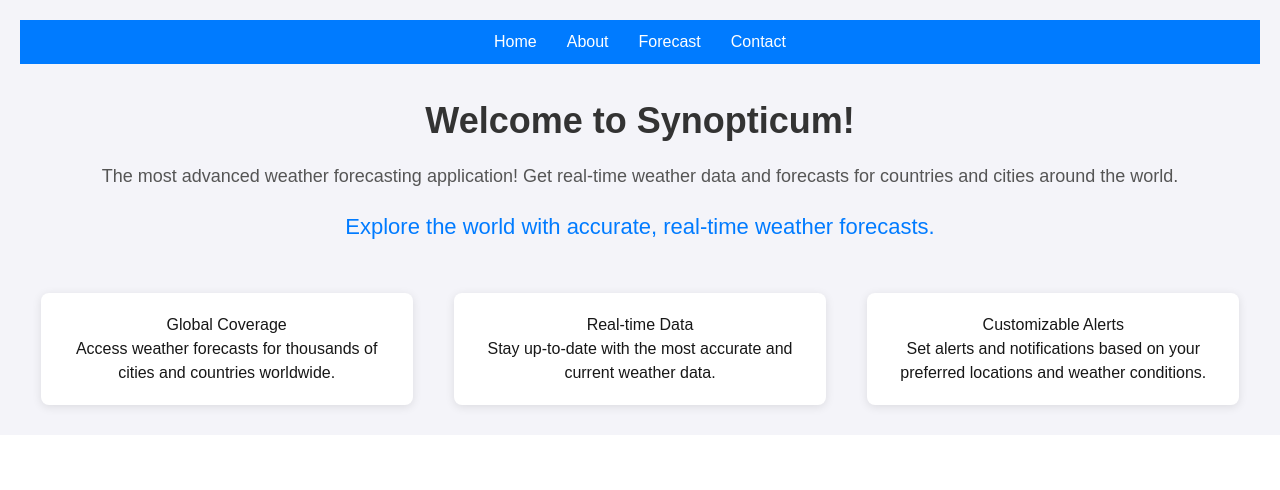
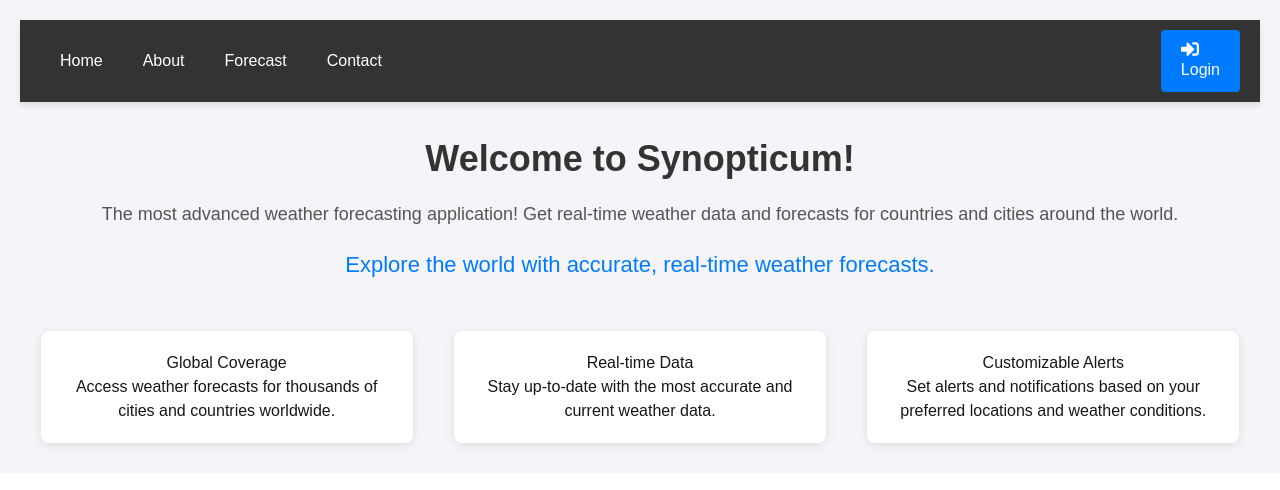
Before and after one commit to gornvan/synopticum_nextjs, a Next.js app: page /pages/home in a window 1280 px wide. Shown: the top 490 px of the page. Built offline with nearby package versions, Linux system fonts and the light colour scheme.

Commit message:
Design the Home Page: creating login button, showing off some marketing skills of gpt.

```diff
--- /dev/null
+++ b/src/app/account/components/userProfileButton/UserProfileButton.tsx
@@ -0,0 +1,65 @@
+"use client";
+
+import React from "react";
+import { useRouter } from "next/navigation";
+import { FaSignInAlt, FaCog } from "react-icons/fa"; // Using Font Awesome icons for UI
+import { mainStyles } from '@/app/styles/mainStyles';
+
+
+const UserProfileButton: React.FC<UserProfileButtonProps> = ({ user }) => {
+    const router = useRouter();
+
+    const handleLoginClick = () => {
+      router.push("/pages/account/login");
+    };
+
+    const handleProfileClick = () => {
+      router.push("/pages/account/settings");
+    };
+
+    return (
+      <div style={styles.userProfileContainer}>
+        {user && user.token ? (
+          // If the user is logged in, show the profile settings button
+          <div style={styles.profileContainer}>
+            <button style={mainStyles.button} onClick={handleProfileClick}>
+              <FaCog style={mainStyles.icon} />
+              <span style={styles.username}>{user.name}</span>
+              <span className="tooltip">Profile settings</span>
+            </button>
+          </div>
+        ) : (
+          // If the user is anonymous, show the login button
+          <div style={styles.loginContainer}>
+            <button style={mainStyles.button} onClick={handleLoginClick}>
+              <FaSignInAlt style={mainStyles.icon} />
+              Login
+            </button>
+          </div>
+        )}
+      </div>
+    );
+  };
+
+const styles = {
+    username: {
+        marginRight: "8px",
+        fontWeight: "bold",
+    },
+    profileContainer: {
+        display: "flex",
+        alignItems: "center",
+    },
+    loginContainer: {
+        display: "flex",
+        alignItems: "center",
+    },
+    userProfileContainer: {
+        marginLeft: "auto", // Push the UserProfileButton to the far right
+        display: "flex",
+        alignItems: "center",
+      },
+}
+
+
+export default UserProfileButton;
--- /dev/null
+++ b/src/app/account/components/userProfileButton/UserProfileButtonProps.tsx
@@ -0,0 +1,3 @@
+interface UserProfileButtonProps {
+    user: User | null; // The User model
+  }
--- a/src/app/pages/home/page.tsx
+++ b/src/app/pages/home/page.tsx
@@ -2,30 +2,32 @@ import Image from "next/image";
 
 import React from 'react';
 import Link from 'next/link';  // Import Link for internal navigation in Next.js
-import { styles } from '@/app/styles/mainStyles';
+import { mainStyles } from '@/app/styles/mainStyles';
 import { HomePageProps } from "./HomePageProps";
+import UserProfileButton from "@/app/account/components/userProfileButton/UserProfileButton";
 
 // Hello page: accept the current user
 // if user provided - show their name
 // if null - show "Anonymous"
 
-const Navigation: React.FC = () => {
+const Navigation: React.FC<HomePageProps> = ({user}) => {
   return (
-    <nav style={styles.navBar}>
-      <ul style={styles.navList}>
+    <nav style={mainStyles.navBar}>
+      <ul style={mainStyles.navList}>
         <li>
-          <Link href="/" style={styles.navLink}>Home</Link>
+          <Link href="/" style={mainStyles.navLink}>Home</Link>
         </li>
         <li>
-          <Link href="/about" style={styles.navLink}>About</Link>
+          <Link href="/about" style={mainStyles.navLink}>About</Link>
         </li>
         <li>
-          <Link href="/forecast" style={styles.navLink}>Forecast</Link>
+          <Link href="/forecast" style={mainStyles.navLink}>Forecast</Link>
         </li>
         <li>
-          <Link href="/contact" style={styles.navLink}>Contact</Link>
+          <Link href="/contact" style={mainStyles.navLink}>Contact</Link>
         </li>
       </ul>
+      <UserProfileButton user={user}/>
     </nav>
   );
 };
@@ -33,29 +35,29 @@ const Navigation: React.FC = () => {
 // HomePage Component
 const HomePage: React.FC<HomePageProps> = ({ user }) => {
   return (
-    <div style={styles.container}>
-      <Navigation />
-      <header style={styles.header}>
-        <h1 style={styles.title}>Welcome to Synopticum!</h1>
-        <p style={styles.intro}>
+    <div style={mainStyles.container}>
+      <Navigation user={user}/>
+      <header style={mainStyles.header}>
+        <h1 style={mainStyles.title}>Welcome to Synopticum!</h1>
+        <p style={mainStyles.intro}>
           The most advanced weather forecasting application! Get real-time weather data and forecasts for countries and cities around the world.
         </p>
         {user ? (
-          <h2 style={styles.greeting}>Hello, {user.name}! Welcome back to Synopticum!</h2>
+          <h2 style={mainStyles.greeting}>Hello, {user.name}! Welcome back to Synopticum!</h2>
         ) : (
-          <h2 style={styles.greeting}>Explore the world with accurate, real-time weather forecasts.</h2>
+          <h2 style={mainStyles.greeting}>Explore the world with accurate, real-time weather forecasts.</h2>
         )}
       </header>
-      <section style={styles.features}>
-        <div style={styles.featureBox}>
+      <section style={mainStyles.features}>
+        <div style={mainStyles.featureBox}>
           <h3>Global Coverage</h3>
           <p>Access weather forecasts for thousands of cities and countries worldwide.</p>
         </div>
-        <div style={styles.featureBox}>
+        <div style={mainStyles.featureBox}>
           <h3>Real-time Data</h3>
           <p>Stay up-to-date with the most accurate and current weather data.</p>
         </div>
-        <div style={styles.featureBox}>
+        <div style={mainStyles.featureBox}>
           <h3>Customizable Alerts</h3>
           <p>Set alerts and notifications based on your preferred locations and weather conditions.</p>
         </div>
--- a/src/app/styles/mainStyles.ts
+++ b/src/app/styles/mainStyles.ts
@@ -1,6 +1,6 @@
 const centerText = 'center' as 'center';
 
-export const styles = {
+export const mainStyles = {
     container: {
       fontFamily: "'Arial', sans-serif",
       textAlign: centerText, // Explicitly cast the value
@@ -8,21 +8,27 @@ export const styles = {
       padding: '20px',
     },
     navBar: {
-      backgroundColor: '#007BFF',
-      padding: '10px 0',
+      display: "flex",
+      justifyContent: "space-between", // Distribute items across the navigation bar
+      alignItems: "center",
+      padding: "10px 20px",
+      backgroundColor: "#333", // Dark background for the navbar
+      color: "#fff",
+      boxShadow: "0 4px 6px rgba(0, 0, 0, 0.1)",
     },
     navList: {
-      listStyle: 'none',
+      display: "flex",
+      listStyleType: "none",
       margin: 0,
       padding: 0,
-      display: 'flex',
-      justifyContent: 'center',
     },
     navLink: {
-      color: 'white',
-      textDecoration: 'none',
-      margin: '0 15px',
-      fontSize: '16px',
+      color: "white",
+      textDecoration: "none",
+      padding: "10px 20px",
+      fontSize: "16px",
+      display: "inline-block",
+      textAlign: "center",
     },
     header: {
       marginTop: '30px',
@@ -65,4 +71,8 @@ export const styles = {
       borderRadius: "4px",
       cursor: "pointer",
     },
+    icon: {
+      marginRight: "8px",
+      fontSize: "18px",
+    },
   };
```
Also changed, not shown: src/app/pages/account/login/page.tsx (renamed from src/app/pages/account/login.tsx, +6 -9 lines), src/app/pages/account/settings/page.ts (added).
